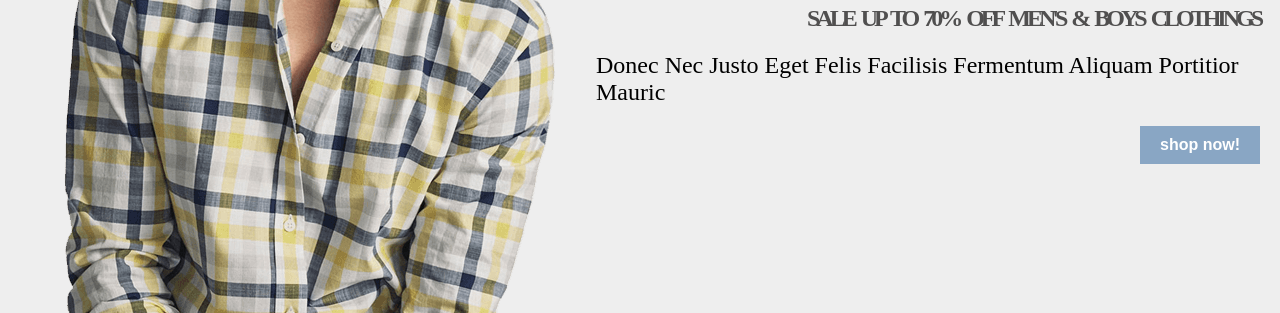
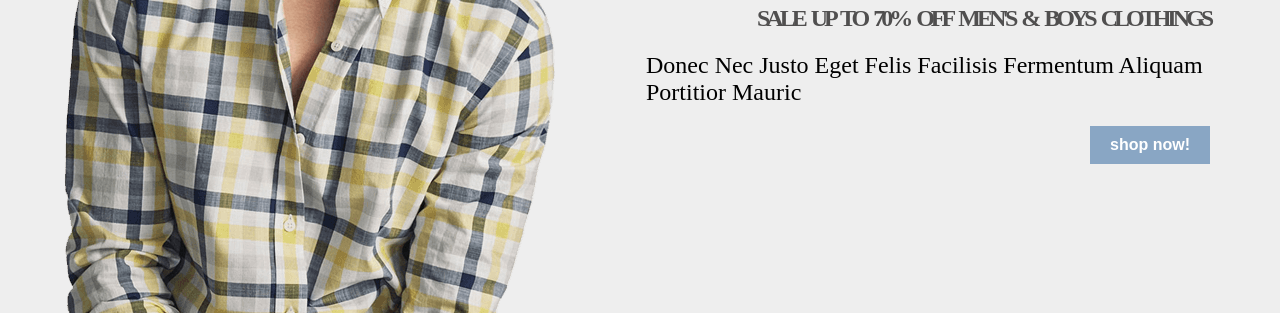
Before and after one commit to ahmedkilany123/rango, a plain HTML site: page index.html in a window 1280 px wide. Shown: the part 487-800 px from the top of the page. Drawn offline with Linux system fonts and the light colour scheme.

Commit message:
Add files via upload

```diff
--- a/css/style.css
+++ b/css/style.css
@@ -196,6 +196,9 @@ header .right .log:hover .login {
     align-items: center;
     gap: 40px;
 }
+.landing .info {
+    padding: 0 50px;
+}
 .landing .info h2 {
     font-size: 50px;
     text-transform: uppercase;
```
